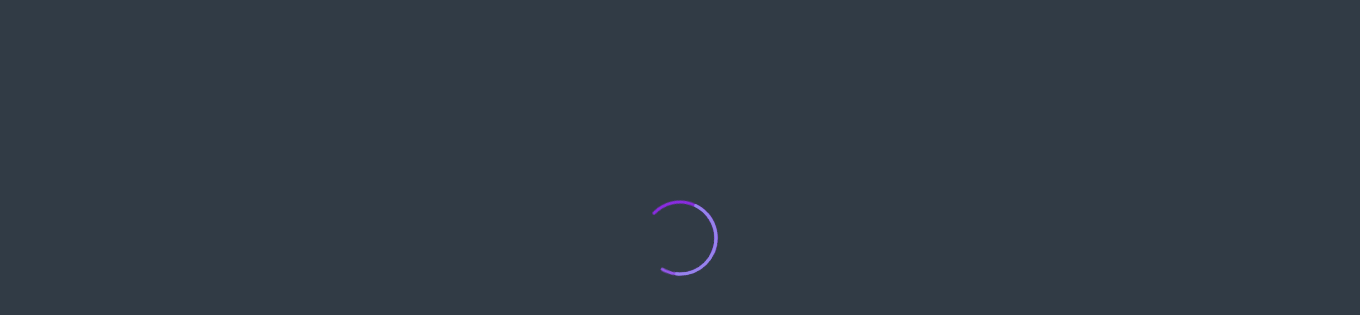
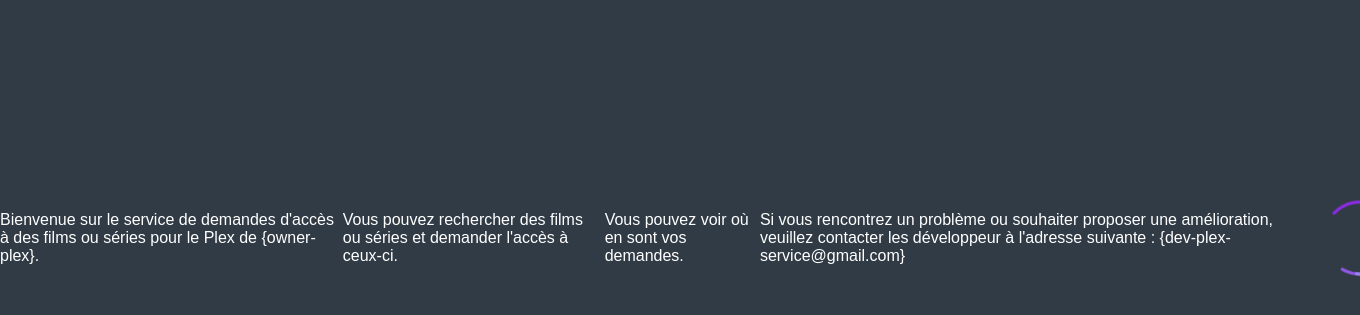
Before and after one commit to Lulaley/Plex-Service, a Flask app: page /home in a window 1360 px wide; the page is wider, and only the part inside the window is pictured. Before the commit the part shown is almost empty. Shown: the part 192-507 px from the top of that part. Run offline with Flask 3, Linux system fonts and the light colour scheme; the visitor is signed in with stand-in values (Sample User, id 1).

Commit message:
add text

```diff
--- a/templates/home.html
+++ b/templates/home.html
@@ -168,6 +168,10 @@
     </div>
 
     <div class="center-container">
+        <p>Bienvenue sur le service de demandes d'accès à des films ou séries pour le Plex de {owner-plex}.</p>
+        <p>Vous pouvez rechercher des films ou séries et demander l'accès à ceux-ci.</p>
+        <p>Vous pouvez voir où  en sont vos demandes.</p>
+        <p>Si vous rencontrez un problème ou souhaiter proposer une amélioration, veuillez contacter les développeur à l'adresse suivante : {dev-plex-service@gmail.com}</p>
         <div class="loadingContainer">
             <div class="loadingAnimation">
                 <svg class="spinner40 spinner-red">
```
